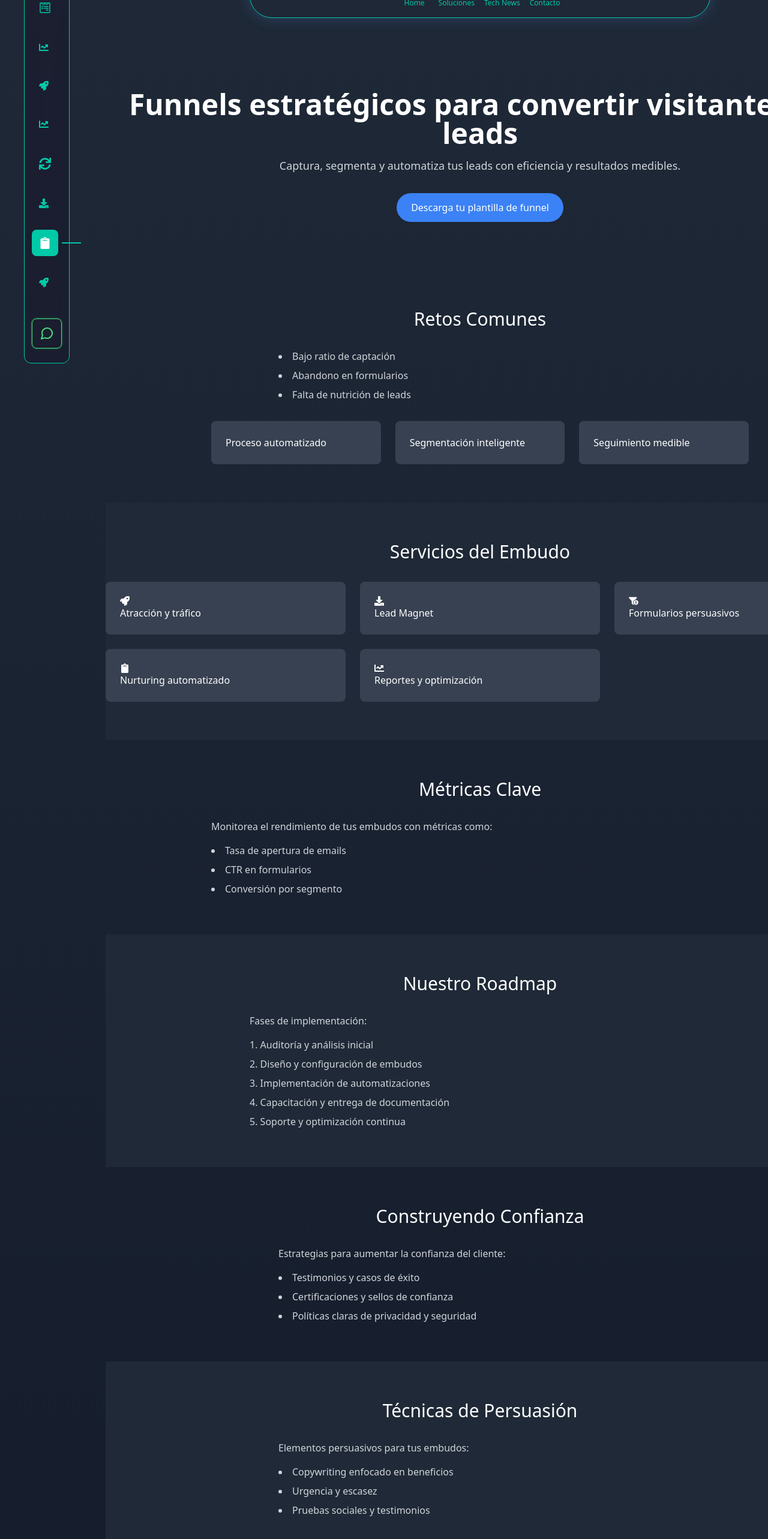
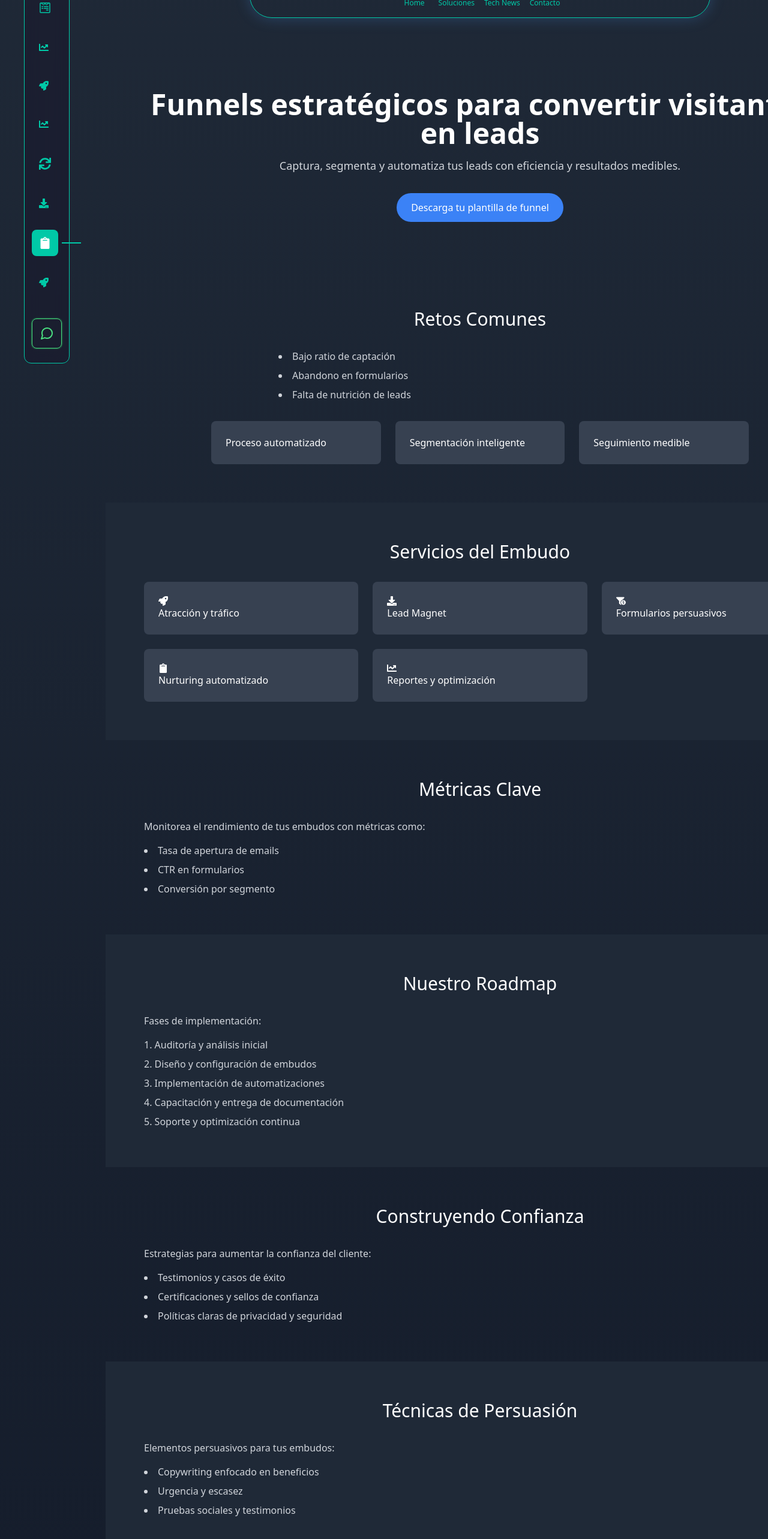
Before and after one commit to deivipluss/landing, a Next.js app: page /funnels-leads in a window 1280 px wide. Shown: the part 180-2746 px from the top of the page at 60% size. Built offline with nearby package versions, Linux system fonts and the light colour scheme.

Commit message:
fix: centrar todo el contenido debajo del menú superior en Funnels & Leads

```diff
--- a/app/funnels-leads/page.tsx
+++ b/app/funnels-leads/page.tsx
@@ -88,7 +88,8 @@ export default function Page() {
         <HomeNavigation />
 
         {/* 1. Hero */}
-        <section id="hero" ref={heroRef} className="py-20 text-center">
+        <section id="hero" ref={heroRef} className="py-20">
+          <div className="max-w-6xl mx-auto text-center px-4">
             <motion.h1 style={{ opacity, scale }} className="text-5xl font-bold text-white mb-4">
               Funnels estratégicos para convertir visitantes en leads
             </motion.h1>
@@ -98,6 +99,7 @@ export default function Page() {
             <button onClick={() => scrollToSection('leadMagnet')} className="px-6 py-3 bg-blue-500 text-white rounded-full">
               Descarga tu plantilla de funnel
             </button>
+          </div>
         </section>
 
         {/* 2. Retos y Valor */}
@@ -119,6 +121,7 @@ export default function Page() {
 
         {/* 3. Servicios */}
         <section id="services" ref={servicesRef} className="py-16 bg-gray-800">
+          <div className="max-w-6xl mx-auto px-4">
             <h2 className="text-3xl text-white text-center mb-8">Servicios del Embudo</h2>
             <div className="grid md:grid-cols-2 lg:grid-cols-3 gap-6">
               {/* Attraction */}
@@ -128,12 +131,14 @@ export default function Page() {
               <div className="p-6 bg-gray-700 rounded-lg text-white"><FaClipboard /> Nurturing automatizado</div>
               <div className="p-6 bg-gray-700 rounded-lg text-white"><FaChartLine /> Reportes y optimización</div>
             </div>
+          </div>
         </section>
 
         {/* 4. Métricas */}
         <section id="metrics" ref={metricsRef} className="py-16">
+          <div className="max-w-6xl mx-auto px-4">
             <h2 className="text-3xl text-white text-center mb-8">Métricas Clave</h2>
-          <div className="max-w-4xl mx-auto text-gray-300">
+            <div className="text-gray-300 space-y-4">
               <p className="mb-4">Monitorea el rendimiento de tus embudos con métricas como:</p>
               <ul className="list-disc list-inside space-y-2">
                 <li>Tasa de apertura de emails</li>
@@ -141,12 +146,14 @@ export default function Page() {
                 <li>Conversión por segmento</li>
               </ul>
             </div>
+          </div>
         </section>
 
         {/* 5. Roadmap */}
         <section id="roadmap" ref={roadmapRef} className="py-16 bg-gray-800">
+          <div className="max-w-6xl mx-auto px-4">
             <h2 className="text-3xl text-white text-center mb-8">Nuestro Roadmap</h2>
-          <div className="max-w-3xl mx-auto text-gray-300">
+            <div className="text-gray-300 space-y-4">
               <p className="mb-4">Fases de implementación:</p>
               <ol className="list-decimal list-inside space-y-2">
                 <li>Auditoría y análisis inicial</li>
@@ -156,12 +163,14 @@ export default function Page() {
                 <li>Soporte y optimización continua</li>
               </ol>
             </div>
+          </div>
         </section>
 
         {/* 6. Confianza */}
         <section id="trust" ref={trustRef} className="py-16">
+          <div className="max-w-6xl mx-auto px-4">
             <h2 className="text-3xl text-white text-center mb-8">Construyendo Confianza</h2>
-          <div className="max-w-2xl mx-auto text-gray-300">
+            <div className="text-gray-300 space-y-4">
               <p className="mb-4">Estrategias para aumentar la confianza del cliente:</p>
               <ul className="list-disc list-inside space-y-2">
                 <li>Testimonios y casos de éxito</li>
@@ -169,12 +178,14 @@ export default function Page() {
                 <li>Políticas claras de privacidad y seguridad</li>
               </ul>
             </div>
+          </div>
         </section>
 
         {/* 7. Persuasión */}
         <section id="persuasion" ref={persuasionRef} className="py-16 bg-gray-800">
+          <div className="max-w-6xl mx-auto px-4">
             <h2 className="text-3xl text-white text-center mb-8">Técnicas de Persuasión</h2>
-          <div className="max-w-2xl mx-auto text-gray-300">
+            <div className="text-gray-300 space-y-4">
               <p className="mb-4">Elementos persuasivos para tus embudos:</p>
               <ul className="list-disc list-inside space-y-2">
                 <li>Copywriting enfocado en beneficios</li>
@@ -182,12 +193,14 @@ export default function Page() {
                 <li>Pruebas sociales y testimonios</li>
               </ul>
             </div>
+          </div>
         </section>
 
         {/* 8. Lead Magnet */}
         <section id="leadMagnet" ref={leadMagnetRef} className="py-16">
+          <div className="max-w-6xl mx-auto px-4">
             <h2 className="text-3xl text-white text-center mb-8">Tu Lead Magnet</h2>
-          <div className="max-w-2xl mx-auto text-gray-300">
+            <div className="text-gray-300 space-y-4">
               <p className="mb-4">Ofrece un imán de leads irresistible:</p>
               <ul className="list-disc list-inside space-y-2">
                 <li>Plantillas gratuitas</li>
@@ -195,12 +208,14 @@ export default function Page() {
                 <li>Webinars y cursos introductorios</li>
               </ul>
             </div>
+          </div>
         </section>
 
         {/* 9. FAQ */}
         <section id="faq" ref={faqRef} className="py-16 bg-gray-800">
+          <div className="max-w-6xl mx-auto px-4">
             <h2 className="text-3xl text-white text-center mb-8">Preguntas Frecuentes</h2>
-          <div className="max-w-3xl mx-auto space-y-6">
+            <div className="space-y-6">
               {faqFunnels.map((faq, idx) => (
                 <div key={idx} className="border-b border-[#00C9A7] pb-4">
                   <h4 className="text-lg font-semibold mb-2 text-[#00C9A7]">{faq.question}</h4>
@@ -208,10 +223,12 @@ export default function Page() {
                 </div>
               ))}
             </div>
+          </div>
         </section>
 
         {/* 10. Final CTA */}
-        <section id="final" ref={finalRef} className="py-20 text-center bg-gradient-to-br from-[#00C9A7] to-[#4A90E2]">
+        <section id="final" ref={finalRef} className="py-20 bg-gradient-to-br from-[#00C9A7] to-[#4A90E2]">
+          <div className="max-w-6xl mx-auto px-4 text-center">
             <h2 className="text-4xl font-bold text-white mb-4">Listo para transformar tu negocio?</h2>
             <p className="text-lg text-white mb-8">
               Contáctanos y descubre cómo nuestros embudos de venta pueden llevar tu negocio al siguiente nivel.
@@ -219,6 +236,7 @@ export default function Page() {
             <Link href="/contacto" className="px-8 py-4 bg-white text-gray-800 rounded-full hover:bg-gray-100 transition-all duration-300">
               Habla con un experto
             </Link>
+          </div>
         </section>
 
         <Footer />
```
Lines whose indentation alone changed are shown as unchanged.
